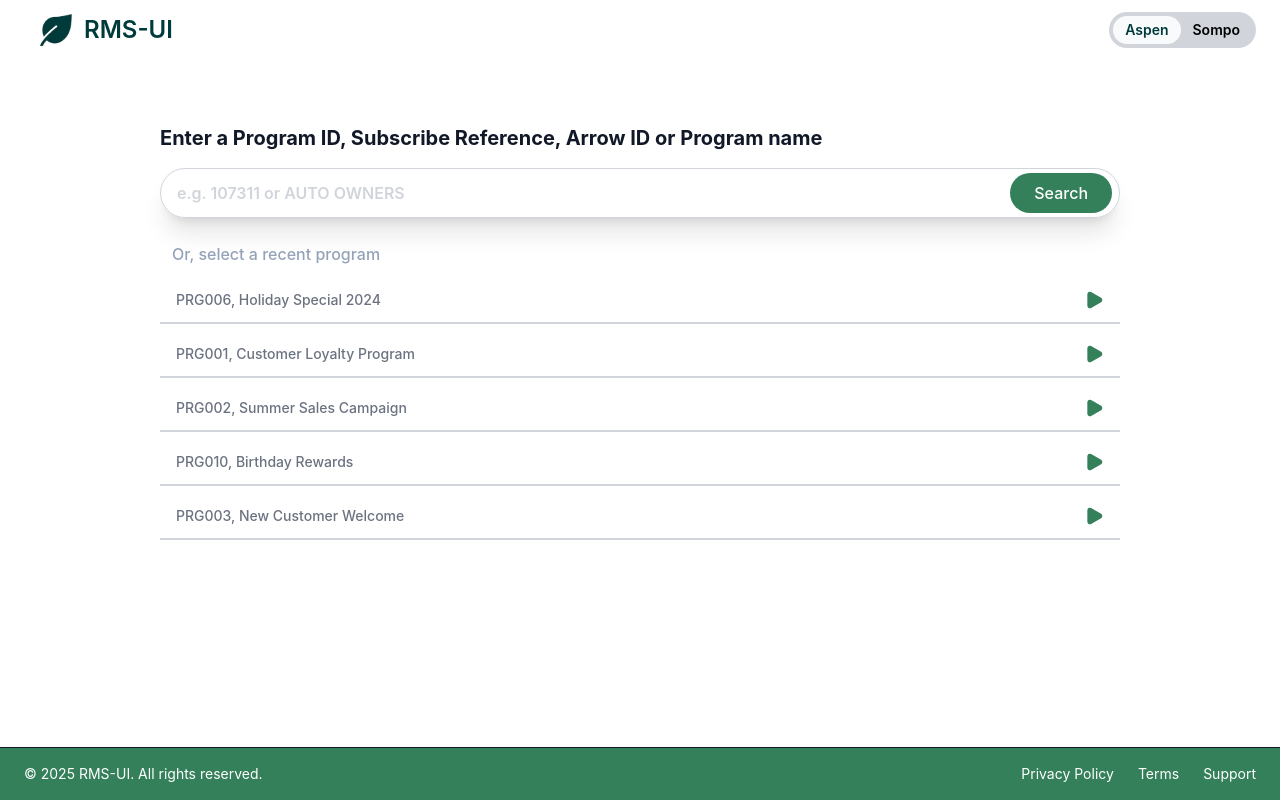
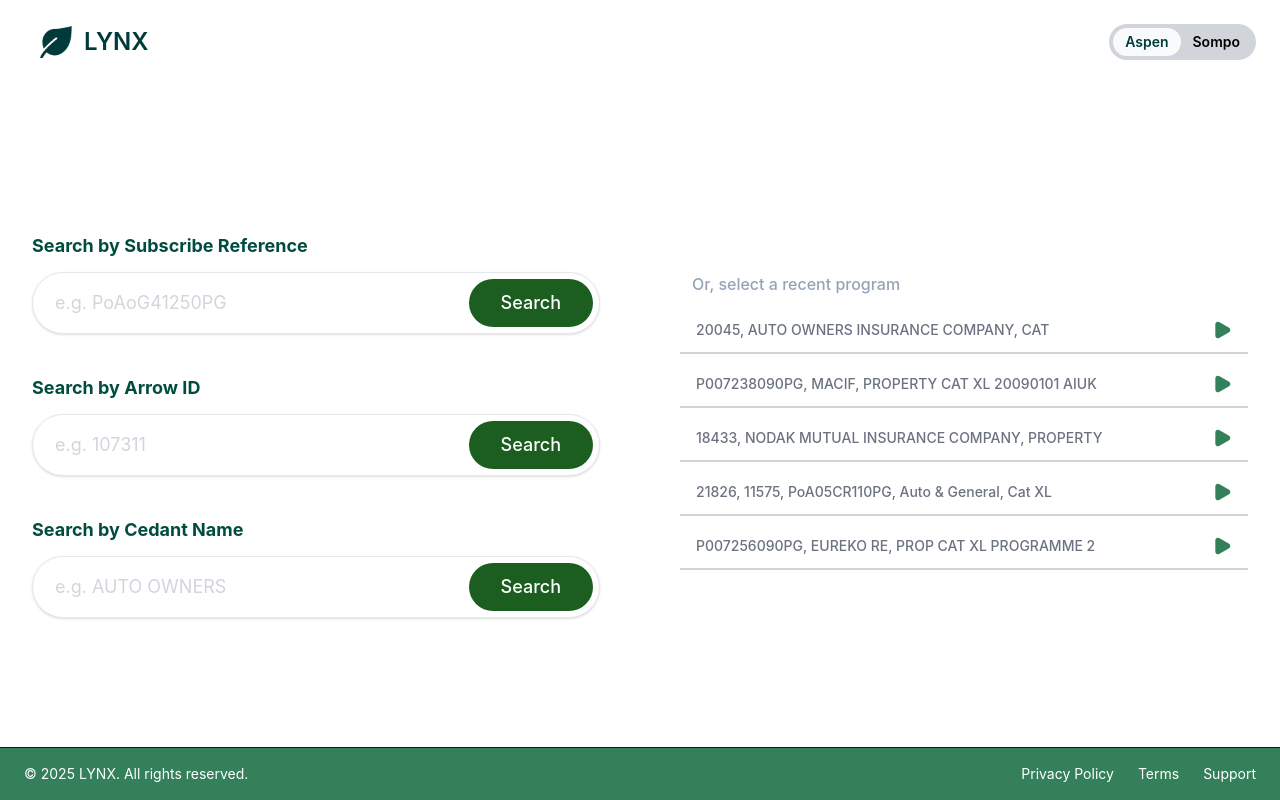
Before and after one commit to Dhrupal3110/demo-project, a React (Vite) app: page / in a window 1280 px wide. Built offline with nearby package versions, Linux system fonts and the light colour scheme; no server answers.

Commit message:
feat: Implement program selection and remove outdated coverage reports.

```diff
--- a/jest.config.ts
+++ b/jest.config.ts
@@ -26,6 +26,7 @@
             statements: 95,
         },
     },
+    coverageReporters: ['text', 'text-summary'],
 };
 
 export default config;
--- a/src/components/ui/Footer.tsx
+++ b/src/components/ui/Footer.tsx
@@ -6,7 +6,7 @@
       <div className="px-6 mx-auto flex flex-col md:flex-row items-center justify-between py-4 text-sm text-(--color-primary-text)">
         {/* Left */}
         <p className="text-center md:text-left">
-          © {new Date().getFullYear()} RMS-UI. All rights reserved.
+          © {new Date().getFullYear()} LYNX. All rights reserved.
         </p>
 
         {/* Right links */}
--- a/src/features/selectProgram/api/useProgramApi.ts
+++ b/src/features/selectProgram/api/useProgramApi.ts
@@ -23,6 +23,39 @@
     queryKey: queryKeys.programs.search(query),
     queryFn: () => programService.searchPrograms(query),
     enabled: !!query.trim(),
+  });
+};
+
+/**
+ * Hook for searching programs by Subscribe Reference
+ */
+export const useSearchBySubscribeReference = (reference: string) => {
+  return useQuery({
+    queryKey: ['programs', 'search', 'subscribeReference', reference],
+    queryFn: () => programService.searchBySubscribeReference(reference),
+    enabled: !!reference.trim(),
+  });
+};
+
+/**
+ * Hook for searching programs by Arrow ID
+ */
+export const useSearchByArrowId = (arrowId: string) => {
+  return useQuery({
+    queryKey: ['programs', 'search', 'arrowId', arrowId],
+    queryFn: () => programService.searchByArrowId(arrowId),
+    enabled: !!arrowId.trim(),
+  });
+};
+
+/**
+ * Hook for searching programs by Cedant Name
+ */
+export const useSearchByCedantName = (name: string) => {
+  return useQuery({
+    queryKey: ['programs', 'search', 'cedantName', name],
+    queryFn: () => programService.searchByCedantName(name),
+    enabled: !!name.trim(),
   });
 };
 
--- a/src/features/selectProgram/components/Header.tsx
+++ b/src/features/selectProgram/components/Header.tsx
@@ -8,7 +8,7 @@
 const Header: React.FC = () => {
   const { name } = useTheme();
   return (
-    <div className="px-6 py-3 mb-8">
+    <div className="container mx-auto pt-6 px-6 py-3 mb-8">
       <div className=" flex items-center justify-between">
         <div className="flex items-center gap-3  ms-4">
           <img
@@ -17,7 +17,7 @@
             className="w-8 h-8"
           />
           <h1 className="text-2xl font-semibold text-(--color-primary-dark)">
-            RMS-UI
+            LYNX
           </h1>
         </div>
         <ThemeToggler />
--- a/src/features/selectProgram/components/ProgramList.tsx
+++ b/src/features/selectProgram/components/ProgramList.tsx
@@ -28,9 +28,12 @@
             className="w-full text-16 cursor-pointer flex items-center justify-between px-4 py-3 border-b-2 border-(--color-border) hover:bg-(--color-secondary) transition-colors group"
           >
             <span className="text-left text-(--color-text-secondary) text-sm font-medium">
-              <span className="font-medium">{program.id}</span>
-              {', '}
-              <span>{program.name}</span>
+              {[
+                program.arrowId,
+                program.subscribeReference,
+                program.cedantName,
+                program.name
+              ].filter(Boolean).join(', ')}
             </span>
             <Play
               size={24}
--- a/src/features/selectProgram/types.ts
+++ b/src/features/selectProgram/types.ts
@@ -5,6 +5,9 @@
   status?: string;
   createdAt?: string;
   updatedAt?: string;
+  subscribeReference?: string;
+  arrowId?: string;
+  cedantName?: string;
 }
 
 export interface ProgramState {
--- a/src/features/sidebarStepper/components/Sidebar.tsx
+++ b/src/features/sidebarStepper/components/Sidebar.tsx
@@ -37,7 +37,7 @@
         <div className="px-6 py-1.5 flex items-center gap-2">
           <img src={logo} alt="logo" className="w-8 h-8" />
           <h1 className="text-lg font-semibold text-(--color-primary-dark)">
-            RMS-UI
+            LYNX
           </h1>
         </div>
       </div>
--- a/src/pages/SelectProgram.tsx
+++ b/src/pages/SelectProgram.tsx
@@ -1,32 +1,34 @@
 // ============= components/CRMSearchUI.tsx =============
-import React, { useState, useEffect } from 'react';
+import React, { useState } from 'react';
 import { useDispatch } from 'react-redux';
 import { setSelectedProgram } from '@/features/selectProgram';
 import type { Program } from '@/features/selectProgram/types';
 import {
   Header,
   ProgramList,
-  SearchBar,
   SearchResults,
 } from '@/features/selectProgram/components';
 import { useNavigate } from 'react-router-dom';
 import { resetStepper } from '@/features/sidebarStepper/stepperSlice';
-import { useRecentPrograms, useSearchPrograms } from '@/features/selectProgram/api/useProgramApi';
+import {
+  useRecentPrograms,
+  useSearchBySubscribeReference,
+  useSearchByArrowId,
+  useSearchByCedantName
+} from '@/features/selectProgram/api/useProgramApi';
+
+type SearchType = 'subscribe' | 'arrow' | 'cedant' | null;
 
 const SelectProgram: React.FC = () => {
-  const [searchQuery, setSearchQuery] = useState('');
-  const [debouncedQuery, setDebouncedQuery] = useState('');
+  const [subscribeRef, setSubscribeRef] = useState('');
+  const [arrowId, setArrowId] = useState('');
+  const [cedantName, setCedantName] = useState('');
+
+  const [activeSearchType, setActiveSearchType] = useState<SearchType>(null);
+  const [activeQuery, setActiveQuery] = useState('');
 
   const dispatch = useDispatch();
   const navigate = useNavigate();
-
-  // Debounce search query
-  useEffect(() => {
-    const timer = setTimeout(() => {
-      setDebouncedQuery(searchQuery);
-    }, 300);
-    return () => clearTimeout(timer);
-  }, [searchQuery]);
 
   const {
     data: recentPrograms,
@@ -34,72 +36,178 @@
     error: errorRecent,
   } = useRecentPrograms(5);
 
+  // Specific search hooks
   const {
-    data: searchResults,
-    isLoading: loadingSearch,
-    error: errorSearch,
-  } = useSearchPrograms(debouncedQuery);
+    data: subscribeResults,
+    isLoading: loadingSubscribe,
+    error: errorSubscribe,
+  } = useSearchBySubscribeReference(activeSearchType === 'subscribe' ? activeQuery : '');
 
-  const isSearching = !!debouncedQuery.trim();
-  const isLoading = loadingRecent || (isSearching && loadingSearch);
-  const error = errorRecent ? (errorRecent as Error).message : errorSearch ? (errorSearch as Error).message : null;
+  const {
+    data: arrowResults,
+    isLoading: loadingArrow,
+    error: errorArrow,
+  } = useSearchByArrowId(activeSearchType === 'arrow' ? activeQuery : '');
+
+  const {
+    data: cedantResults,
+    isLoading: loadingCedant,
+    error: errorCedant,
+  } = useSearchByCedantName(activeSearchType === 'cedant' ? activeQuery : '');
+
+  // Determine current display state
+  const isSearching = !!activeSearchType && !!activeQuery;
+
+  const currentSearchResults =
+    activeSearchType === 'subscribe' ? subscribeResults :
+    activeSearchType === 'arrow' ? arrowResults :
+    activeSearchType === 'cedant' ? cedantResults : [];
+
+  const isLoading = loadingRecent || (isSearching && (loadingSubscribe || loadingArrow || loadingCedant));
+
+  const currentError =
+    errorRecent ? (errorRecent as Error).message :
+    activeSearchType === 'subscribe' && errorSubscribe ? (errorSubscribe as Error).message :
+    activeSearchType === 'arrow' && errorArrow ? (errorArrow as Error).message :
+    activeSearchType === 'cedant' && errorCedant ? (errorCedant as Error).message : null;
 
   const handleProgramSelect = async (program: Program) => {
     try {
       dispatch(resetStepper());
       await dispatch(setSelectedProgram(program));
       navigate(`/${program.id}/database`);
-      setSearchQuery('');
+      handleClearSearch();
     } catch (err) {
       console.error('Error selecting program:', err);
     }
   };
 
+  const handleSearch = (type: SearchType, query: string) => {
+    if (query.trim()) {
+      setActiveSearchType(type);
+      setActiveQuery(query);
+
+      // Clear other inputs to avoid confusion
+      if (type !== 'subscribe') setSubscribeRef('');
+      if (type !== 'arrow') setArrowId('');
+      if (type !== 'cedant') setCedantName('');
+    }
+  };
+
   const handleClearSearch = () => {
-    setSearchQuery('');
+    setSubscribeRef('');
+    setArrowId('');
+    setCedantName('');
+    setActiveSearchType(null);
+    setActiveQuery('');
   };
 
   return (
-    <div className="min-h-[calc(100vh-54px)]">
+    <div className="min-h-[calc(100vh-54px)] bg-white flex flex-col">
       <Header />
-      <div className="max-w-5xl mx-auto p-8">
-        <SearchBar
-          searchQuery={searchQuery}
-          onSearchChange={setSearchQuery}
-          onSearch={() => {}} // Search is automatic now
-          onClear={handleClearSearch}
+      <div className="container mx-auto px-8 py-4 flex-1 flex flex-col justify-center">
+
+        <div className="grid grid-cols-1 lg:grid-cols-2 gap-x-20 gap-y-10">
+          {/* Left Column: Search Forms */}
+          <div className="space-y-10">
+            {/* Search by Subscribe Reference */}
+            <div>
+              <label className="block text-[#004D40] font-bold text-lg mb-3">Search by Subscribe Reference</label>
+              <div className="flex items-center bg-white border border-gray-200 rounded-full p-1.5 shadow-sm hover:shadow-md transition-shadow">
+                <input
+                  type="text"
+                  placeholder="e.g. PoAoG41250PG"
+                  className="flex-1 px-4 py-2 bg-transparent outline-none text-gray-700 placeholder-gray-300 text-lg"
+                  value={subscribeRef}
+                  onChange={(e) => setSubscribeRef(e.target.value)}
+                  onKeyDown={(e) => e.key === 'Enter' && handleSearch('subscribe', subscribeRef)}
                 />
+                <button
+                  onClick={() => handleSearch('subscribe', subscribeRef)}
+                  className="bg-[#1B5E20] text-white px-8 py-2.5 rounded-full font-medium hover:bg-[#144a18] transition-colors text-lg"
+                >
+                  Search
+                </button>
+              </div>
+            </div>
 
-        {error && (
-          <div className="mb-4 p-4 bg-(--color-error-bg) border border-(--color-error-border) rounded-lg text-(--color-error)">
-            {error}
+            {/* Search by Arrow ID */}
+            <div>
+              <label className="block text-[#004D40] font-bold text-lg mb-3">Search by Arrow ID</label>
+              <div className="flex items-center bg-white border border-gray-200 rounded-full p-1.5 shadow-sm hover:shadow-md transition-shadow">
+                <input
+                  type="text"
+                  placeholder="e.g. 107311"
+                  className="flex-1 px-4 py-2 bg-transparent outline-none text-gray-700 placeholder-gray-300 text-lg"
+                  value={arrowId}
+                  onChange={(e) => setArrowId(e.target.value)}
+                  onKeyDown={(e) => e.key === 'Enter' && handleSearch('arrow', arrowId)}
+                />
+                <button
+                  onClick={() => handleSearch('arrow', arrowId)}
+                  className="bg-[#1B5E20] text-white px-8 py-2.5 rounded-full font-medium hover:bg-[#144a18] transition-colors text-lg"
+                >
+                  Search
+                </button>
+              </div>
+            </div>
+
+            {/* Search by Cedant Name */}
+            <div>
+              <label className="block text-[#004D40] font-bold text-lg mb-3">Search by Cedant Name</label>
+              <div className="flex items-center bg-white border border-gray-200 rounded-full p-1.5 shadow-sm hover:shadow-md transition-shadow">
+                <input
+                  type="text"
+                  placeholder="e.g. AUTO OWNERS"
+                  className="flex-1 px-4 py-2 bg-transparent outline-none text-gray-700 placeholder-gray-300 text-lg"
+                  value={cedantName}
+                  onChange={(e) => setCedantName(e.target.value)}
+                  onKeyDown={(e) => e.key === 'Enter' && handleSearch('cedant', cedantName)}
+                />
+                <button
+                  onClick={() => handleSearch('cedant', cedantName)}
+                  className="bg-[#1B5E20] text-white px-8 py-2.5 rounded-full font-medium hover:bg-[#144a18] transition-colors text-lg"
+                >
+                  Search
+                </button>
+              </div>
+            </div>
+          </div>
+
+          {/* Right Column: Results or Recent */}
+          <div className="pt-2">
+            {currentError && (
+              <div className="mb-4 p-4 bg-red-50 border border-red-200 rounded-lg text-red-600">
+                {currentError}
               </div>
             )}
 
-        {isLoading && (
+            {isLoading ? (
               <div className="flex justify-center items-center py-12">
-            <div className="animate-spin rounded-full h-12 w-12 border-b-2 border-(--color-info)"></div>
+                <div className="animate-spin rounded-full h-12 w-12 border-b-2 border-[#1B5E20]"></div>
               </div>
-        )}
-
-        {!isLoading && (
+            ) : (
               <>
                 {isSearching ? (
                   <SearchResults
-                results={searchResults || []}
-                searchQuery={searchQuery}
+                    results={currentSearchResults || []}
+                    searchQuery={activeQuery}
                     onSelect={handleProgramSelect}
                     onClear={handleClearSearch}
                   />
                 ) : (
+                  <div className="mt-8">
                     <ProgramList
                       programs={recentPrograms || []}
                       onSelect={handleProgramSelect}
                       title="Or, select a recent program"
                     />
+                  </div>
                 )}
               </>
             )}
+          </div>
+        </div>
       </div>
     </div>
   );
--- a/src/services/mockData/programMockData.ts
+++ b/src/services/mockData/programMockData.ts
@@ -3,84 +3,59 @@
 
 export const mockPrograms: Program[] = [
   {
-    id: 'PRG001',
-    name: 'Customer Loyalty Program',
-    description: 'Rewards program for loyal customers',
+    id: '20045',
+    name: 'CAT',
+    description: 'CAT',
     status: 'active',
     createdAt: '2024-01-15',
     updatedAt: '2024-11-01',
+    subscribeReference: '',
+    arrowId: '20045',
+    cedantName: 'AUTO OWNERS INSURANCE COMPANY',
   },
   {
-    id: 'PRG002',
-    name: 'Summer Sales Campaign',
-    description: 'Special discounts for summer season',
+    id: 'P007238090PG',
+    name: 'PROPERTY CAT XL 20090101 AIUK',
+    description: 'PROPERTY CAT XL 20090101 AIUK',
     status: 'active',
     createdAt: '2024-03-20',
     updatedAt: '2024-10-28',
+    subscribeReference: 'P007238090PG',
+    arrowId: '',
+    cedantName: 'MACIF',
   },
   {
-    id: 'PRG003',
-    name: 'New Customer Welcome',
-    description: 'Onboarding program for new customers',
+    id: '18433',
+    name: 'PROPERTY',
+    description: 'PROPERTY',
     status: 'active',
     createdAt: '2024-02-10',
     updatedAt: '2024-10-25',
+    subscribeReference: '',
+    arrowId: '18433',
+    cedantName: 'NODAK MUTUAL INSURANCE COMPANY',
   },
   {
-    id: 'PRG004',
-    name: 'VIP Membership',
-    description: 'Exclusive benefits for VIP members',
+    id: '21826',
+    name: 'Cat XL',
+    description: 'Cat XL',
     status: 'active',
     createdAt: '2024-01-05',
     updatedAt: '2024-10-20',
+    subscribeReference: 'PoA05CR110PG',
+    arrowId: '21826, 11575',
+    cedantName: 'Auto & General',
   },
   {
-    id: 'PRG005',
-    name: 'Referral Program',
-    description: 'Earn rewards by referring friends',
+    id: 'P007256090PG',
+    name: 'PROP CAT XL PROGRAMME 2',
+    description: 'PROP CAT XL PROGRAMME 2',
     status: 'active',
     createdAt: '2024-04-12',
     updatedAt: '2024-10-15',
-  },
-  {
-    id: 'PRG006',
-    name: 'Holiday Special 2024',
-    description: 'Year-end holiday promotions',
-    status: 'draft',
-    createdAt: '2024-10-01',
-    updatedAt: '2024-11-05',
-  },
-  {
-    id: 'PRG007',
-    name: 'Student Discount Program',
-    description: 'Special rates for students',
-    status: 'active',
-    createdAt: '2024-05-20',
-    updatedAt: '2024-10-10',
-  },
-  {
-    id: 'PRG008',
-    name: 'Corporate Partnership',
-    description: 'B2B partnership program',
-    status: 'active',
-    createdAt: '2024-06-15',
-    updatedAt: '2024-10-05',
-  },
-  {
-    id: 'PRG009',
-    name: 'Early Bird Offers',
-    description: 'Limited time early morning deals',
-    status: 'paused',
-    createdAt: '2024-07-01',
-    updatedAt: '2024-09-30',
-  },
-  {
-    id: 'PRG010',
-    name: 'Birthday Rewards',
-    description: 'Special treats on customer birthdays',
-    status: 'active',
-    createdAt: '2024-08-10',
-    updatedAt: '2024-10-28',
+    subscribeReference: 'P007256090PG',
+    arrowId: '',
+    cedantName: 'EUREKO RE',
   },
 ];
 
```
Also changed, not shown: src/services/mocks/mockApiService.ts (+45 -8 lines), src/services/programService.ts (+39 -0 lines). Lines whose indentation alone changed are shown as unchanged.
